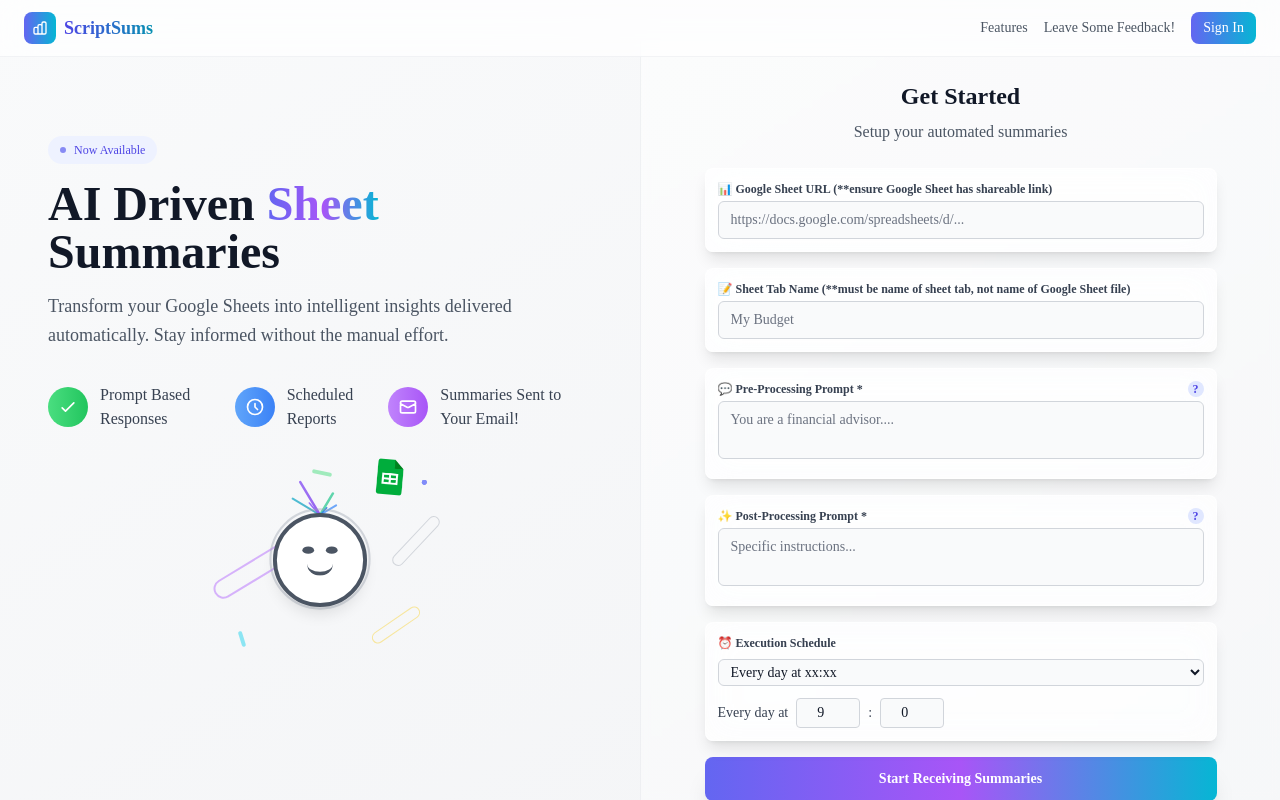
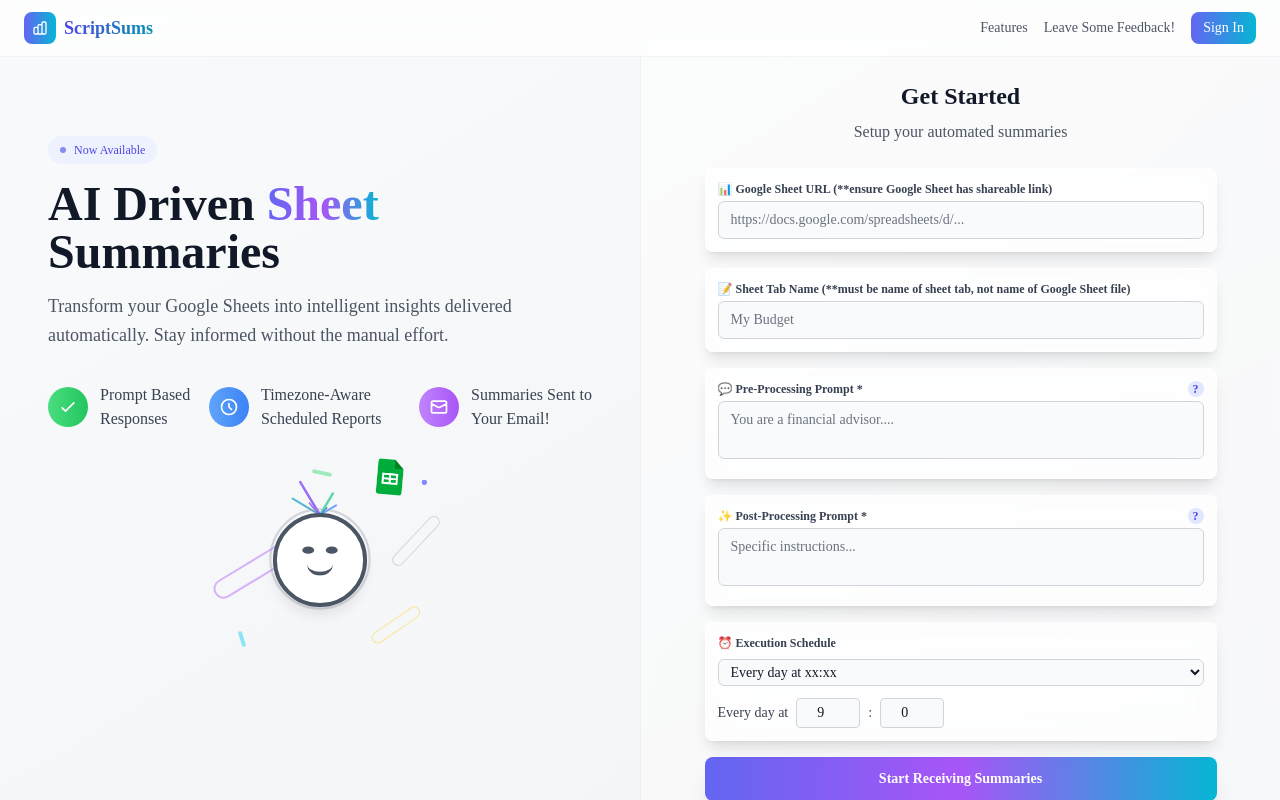
Before and after one commit to GarethNobleLFG/google-sheets-summarizer-app, a React (Vite) app in the folder frontend/: page / in a window 1280 px wide. Built offline with nearby package versions, Linux system fonts and the light colour scheme; no server answers.

Commit message:
feat: added text in site to emphasize timezone awareness of app

```diff
--- a/frontend/src/pages/main-page/components/HeroSection.tsx
+++ b/frontend/src/pages/main-page/components/HeroSection.tsx
@@ -46,7 +46,7 @@ export const HeroSection = () => {
                                     <path strokeLinecap="round" strokeLinejoin="round" strokeWidth={2} d="M12 8v4l3 3m6-3a9 9 0 11-18 0 9 9 0 0118 0z" />
                                 </svg>
                             </div>
-                            <span className="text-gray-700 dark:text-gray-300 font-medium">Scheduled Reports</span>
+                            <span className="text-gray-700 dark:text-gray-300 font-medium">Timezone-Aware Scheduled Reports</span>
                         </div>
                         <div className="flex items-center space-x-3">
                             <div className="w-10 h-10 bg-gradient-to-r from-purple-400 to-purple-500 rounded-full flex items-center justify-center flex-shrink-0">
--- a/frontend/src/pages/main-page/components/sheetDataEntries.tsx
+++ b/frontend/src/pages/main-page/components/sheetDataEntries.tsx
@@ -91,8 +91,8 @@ export const SheetDataEntries = ({
                     </h1>
 
                     <p className="text-lg leading-relaxed text-gray-600 dark:text-gray-300 mb-8 max-w-2xl">
-                        Manage and monitor your Google Sheets summaries.
-                        {sheetData.length === 0 ? 'Add your first sheet to get started.' : `You have ${sheetData.length} active sheet${sheetData.length !== 1 ? 's' : ''}.`}
+                        Manage and monitor your Google Sheets summaries. <strong>All Sheet Data scheduled run times will update automatically per your timezone on login.</strong> <br></br>
+                        {sheetData.length === 0 ? ' Add your first sheet to get started.' : ` You have ${sheetData.length} active sheet${sheetData.length !== 1 ? 's' : ''}.`}
                     </p>
 
                     {sheetData.length === 0 ? (
```
